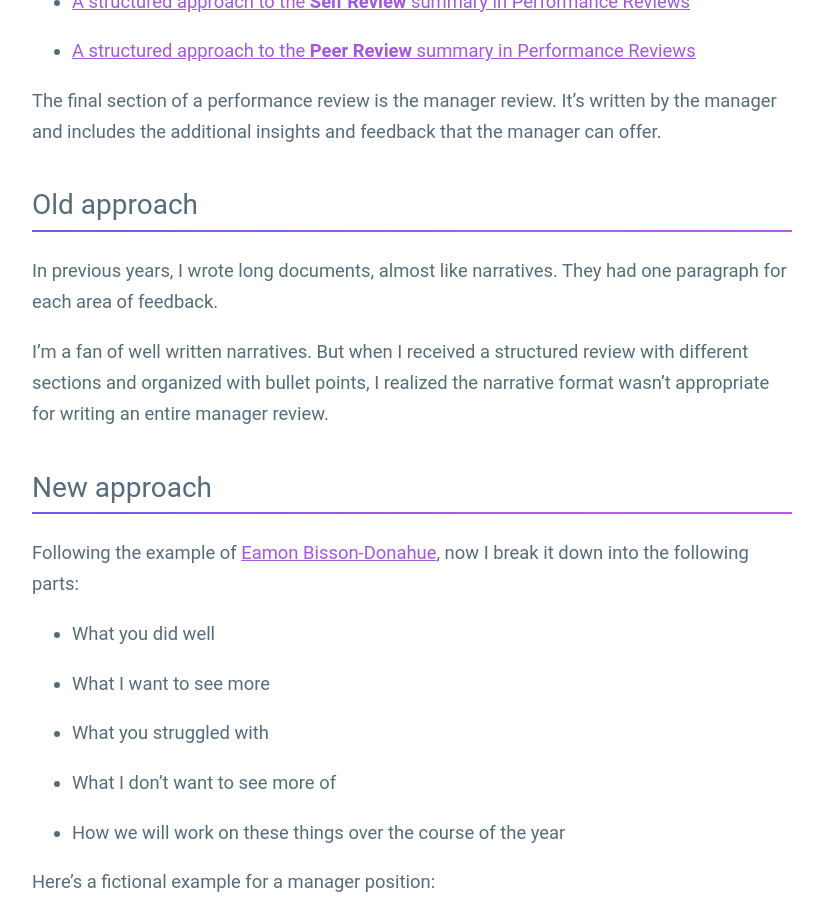
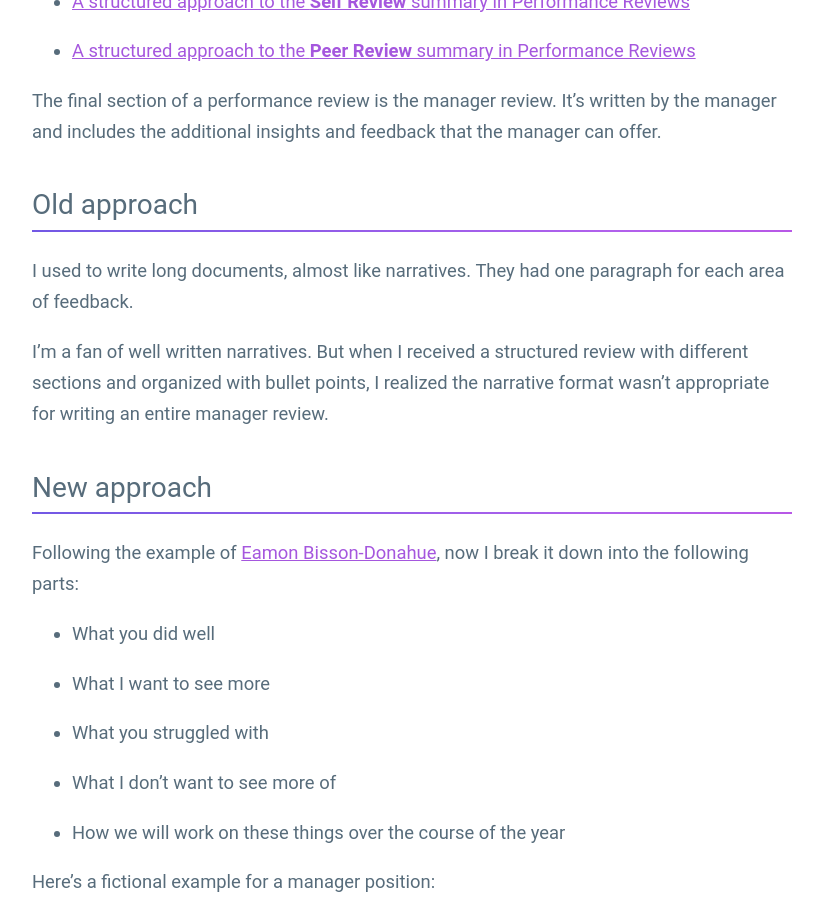
Before and after one commit to guillermodlpa/site, a Jekyll site: the page built from _posts/2021-04-22-a-structured-approach-to-the-manager-review-in-performance-reviews.markdown, in a window 1280 px wide and 900 px high, scrolled down 680 px. Shown: the whole window, without its empty margins (228-1051 px from the left). Built offline with Jekyll 4.4.1, drawn with Linux system fonts in a browser that asks for light colours.

Commit message:
Updated A Structured Approach To The Manager Review In Performance Reviews

```diff
--- a/_posts/2021-04-22-a-structured-approach-to-the-manager-review-in-performance-reviews.markdown
+++ b/_posts/2021-04-22-a-structured-approach-to-the-manager-review-in-performance-reviews.markdown
@@ -17,7 +17,7 @@ The final section of a performance review is the manager review. It's written by
 
 ## Old approach
 
-In previous years, I wrote long documents, almost like narratives. They had one paragraph for each area of feedback.
+I used to write long documents, almost like narratives. They had one paragraph for each area of feedback.
 
 I'm a fan of well written narratives. But when I received a structured review with different sections and organized with bullet points, I realized the narrative format wasn't appropriate for writing an entire manager review.
 
```
